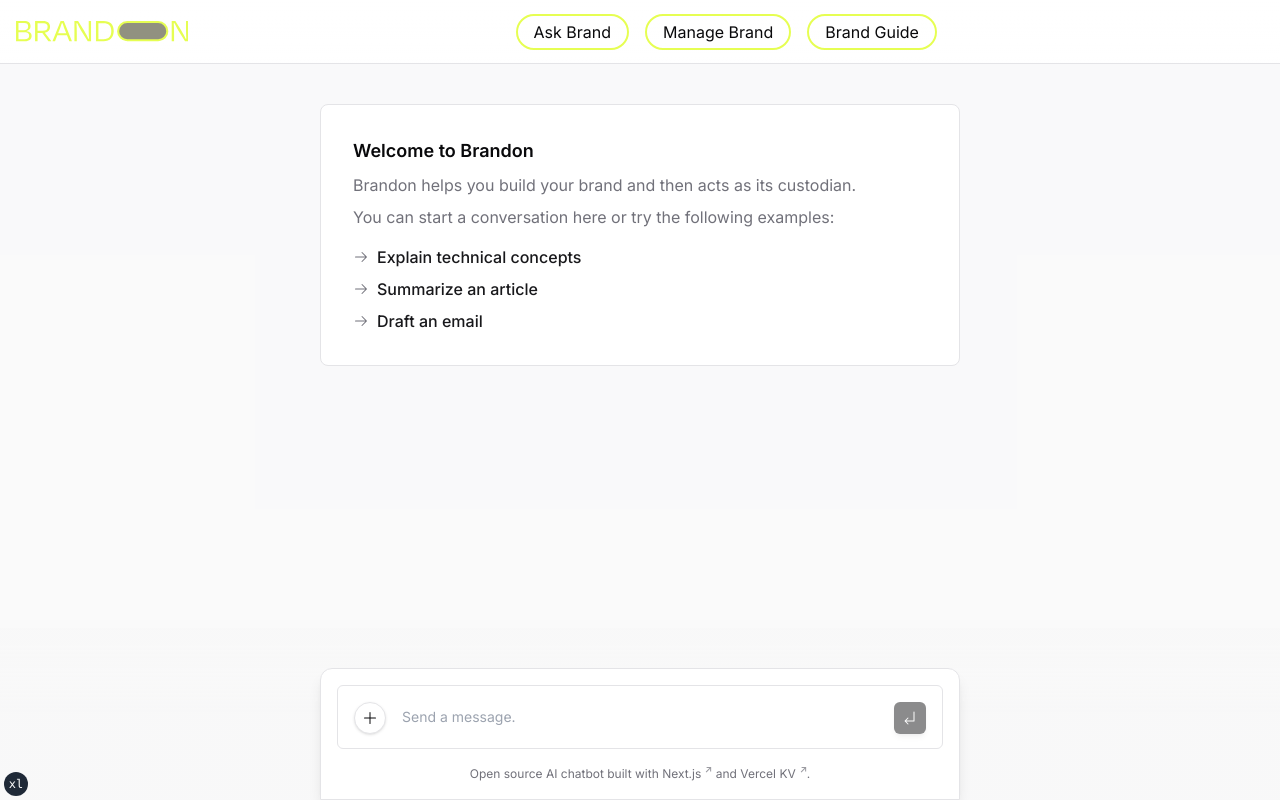
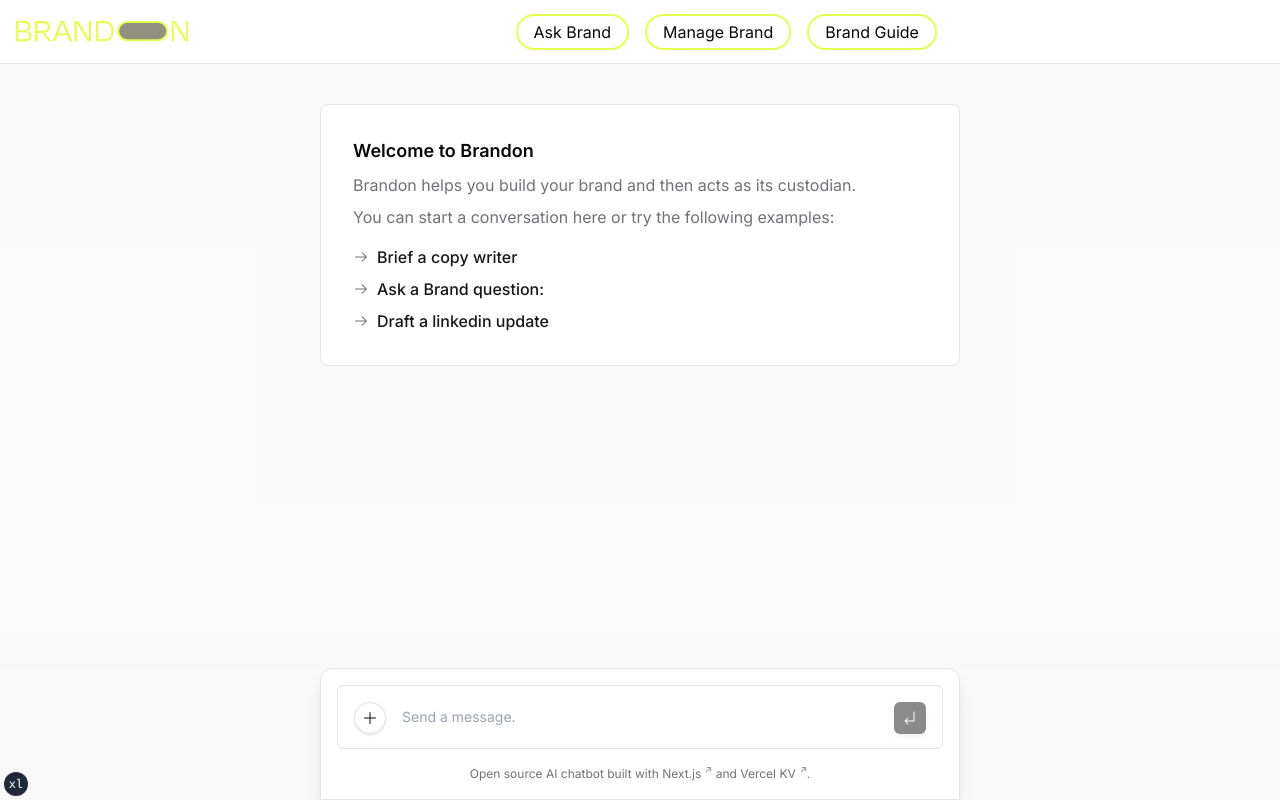
Before and after one commit to playstateprojects/brandon, a Next.js app: page / in a window 1280 px wide. Built offline with nearby package versions, Linux system fonts and the light colour scheme; no server answers.

Commit message:
some styling

```diff
--- a/components/empty-screen.tsx
+++ b/components/empty-screen.tsx
@@ -6,16 +6,16 @@ import { IconArrowRight } from '@/components/ui/icons'
 
 const exampleMessages = [
   {
-    heading: 'Explain technical concepts',
-    message: `What is a "serverless function"?`
+    heading: 'Brief a copy writer',
+    message: `create a brief for a blog posts detailing`
   },
   {
-    heading: 'Summarize an article',
-    message: 'Summarize the following article for a 2nd grader: \n'
+    heading: 'Ask a Brand question:',
+    message: 'What type face should I use in an instagram post? \n'
   },
   {
-    heading: 'Draft an email',
-    message: `Draft an email to my boss about the following: \n`
+    heading: 'Draft a linkedin update',
+    message: `Draft a linkedin post about the following: \n`
   }
 ]
 
```
